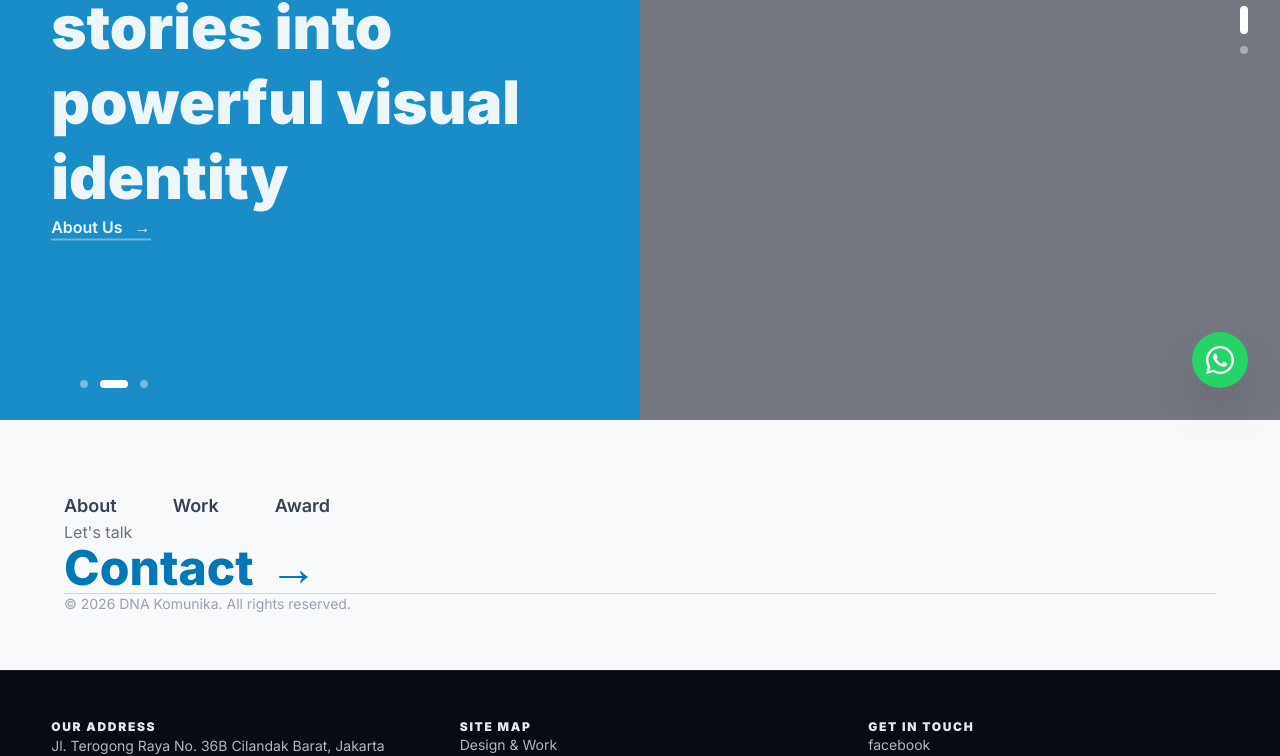
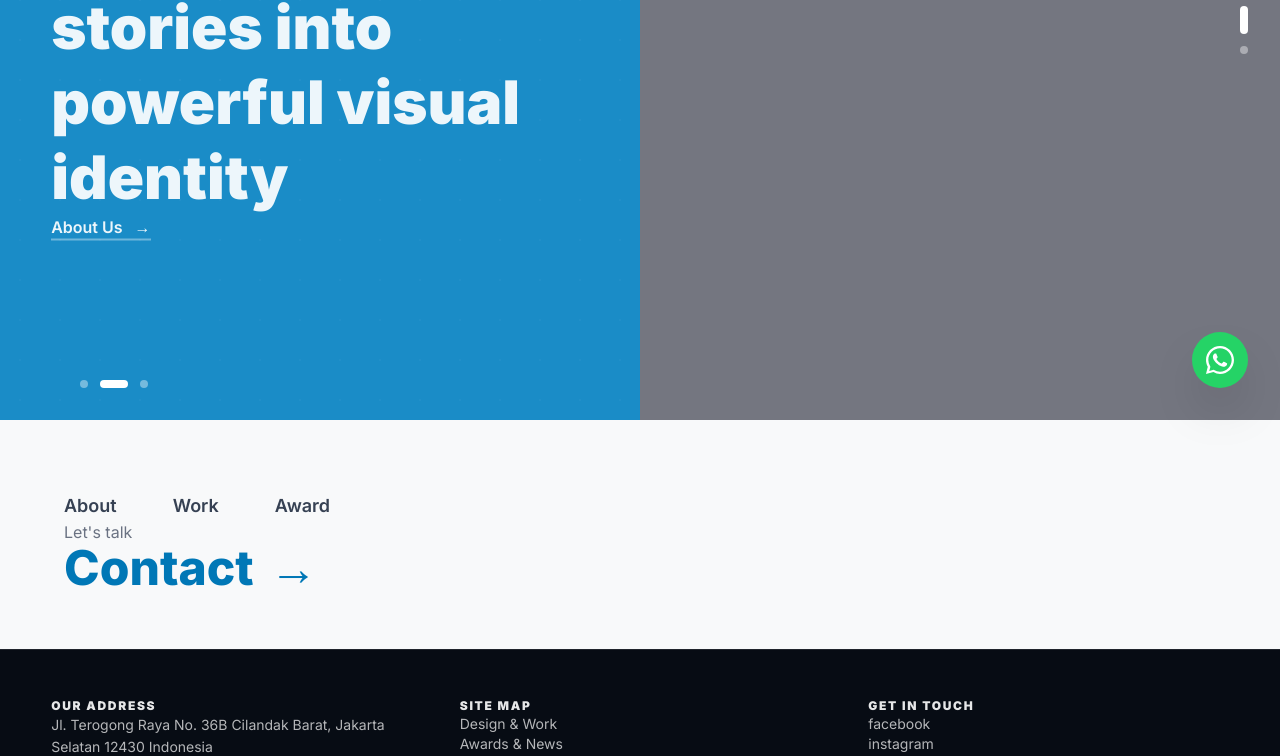
Before and after one commit to SamJinWoo99/DNA-Company-Profile, a Next.js app: page / in a window 1280 px wide. Shown: the part 380-1136 px from the top of the page. Built offline with nearby package versions, Linux system fonts and the light colour scheme.

Commit message:
Remove redundant copyright and border from InfoTable

```diff
--- a/app/components/InfoTable.tsx
+++ b/app/components/InfoTable.tsx
@@ -38,7 +38,7 @@ export default function InfoTable() {
         </div>
 
         {/* Contact CTA */}
-        <div className="pb-12 border-b border-gray-300">
+        <div>
           <span className="text-sm sm:text-base text-gray-500 block mb-4">
             {t("footer.lets_talk")}
           </span>
@@ -49,11 +49,6 @@ export default function InfoTable() {
             {t("nav.contact")} <span aria-hidden="true">→</span>
           </Link>
         </div>
-
-        {/* Bottom copyright */}
-        <div className="pt-8 text-xs sm:text-sm text-gray-400">
-          © {new Date().getFullYear()} DNA Komunika. All rights reserved.
-        </div>
       </div>
     </section>
   );
```
